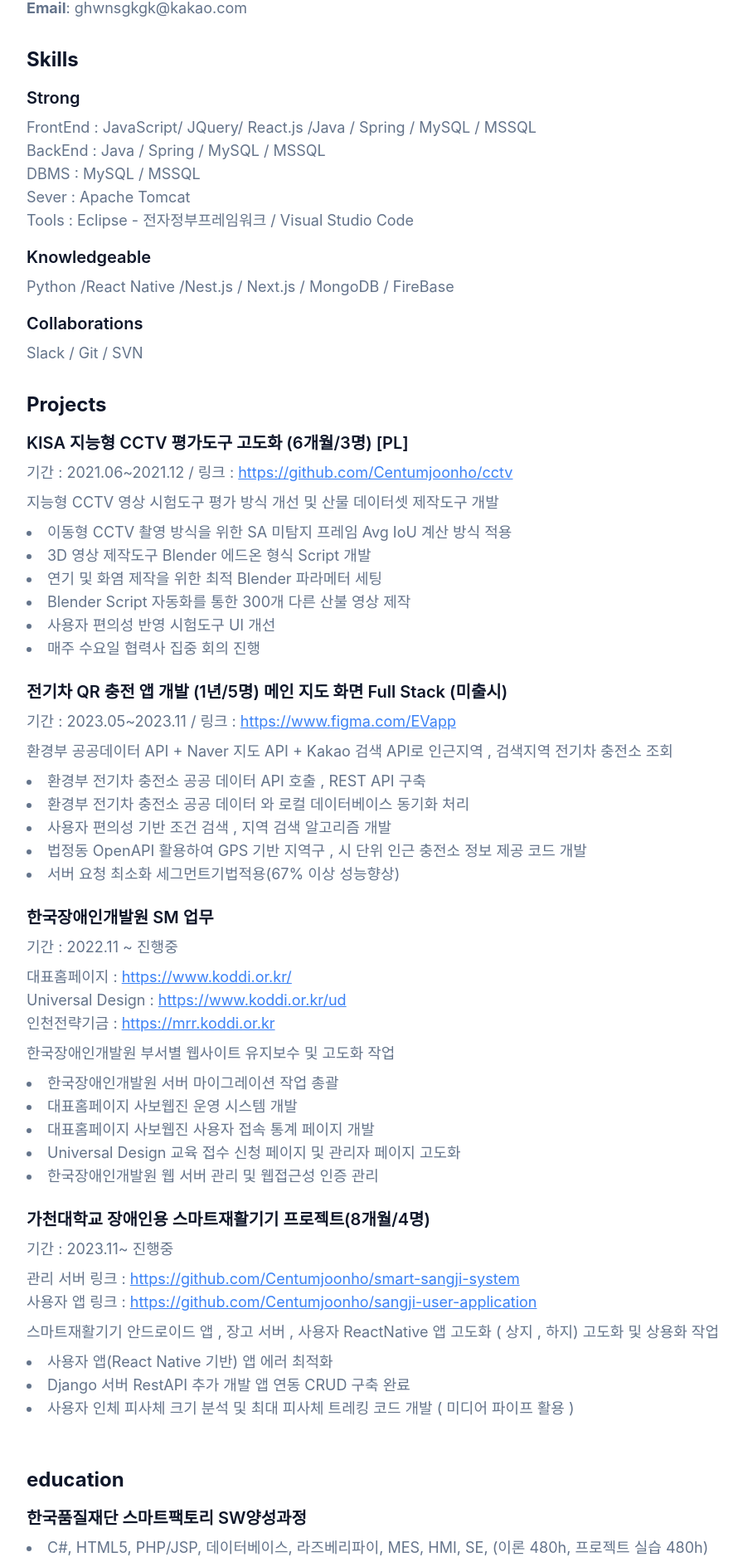
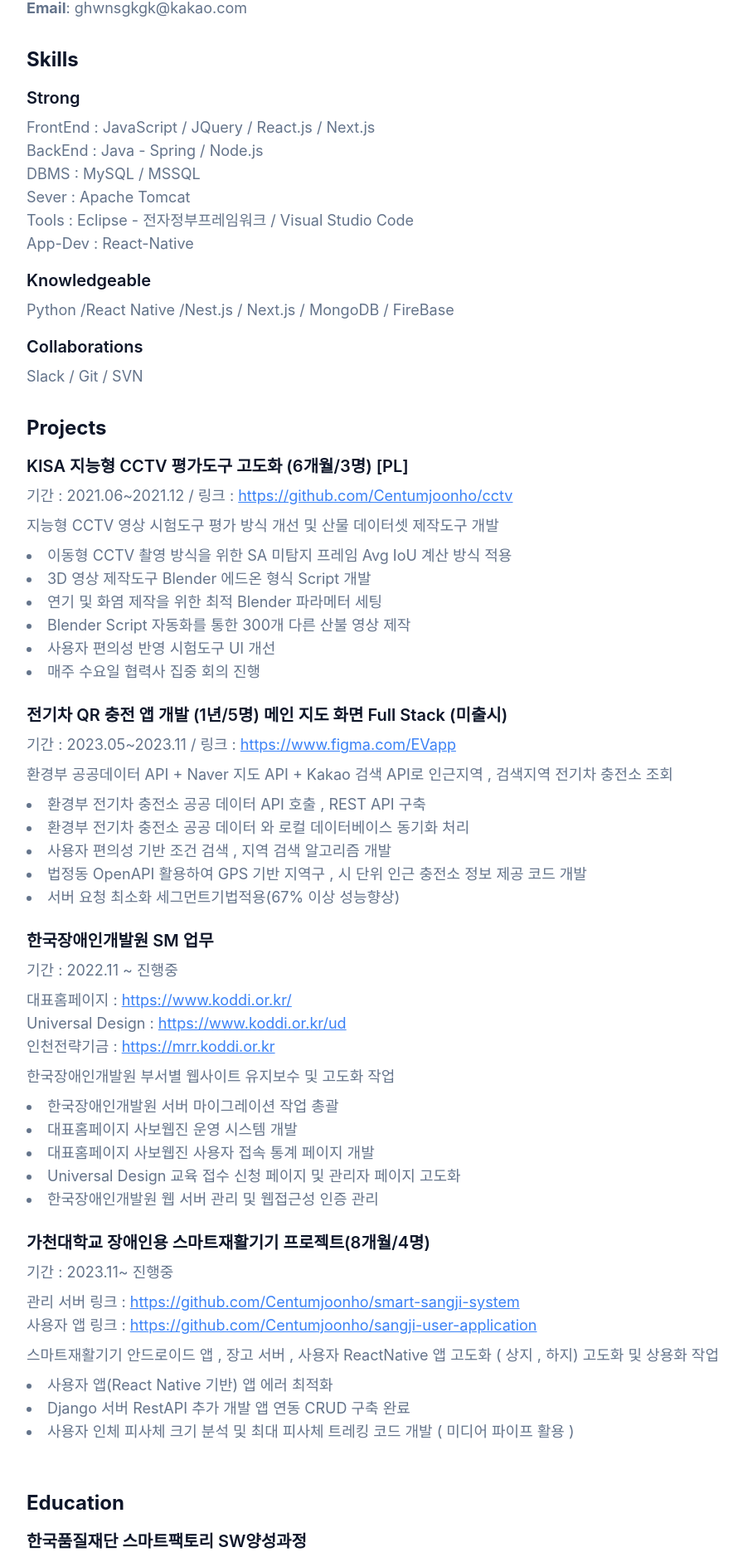
Before and after one commit to Centumjoonho/nextjs_portfolio_add_notion, a Next.js app: page /about in a window 1280 px wide. Shown: the part 372-2255 px from the top of the page at 83% size, without its empty margins (4-900 px from the left). Built offline with nearby package versions, Linux system fonts and the light colour scheme.

Commit message:
Update skill.js

```diff
--- a/components/about/skill.js
+++ b/components/about/skill.js
@@ -24,11 +24,12 @@
           <h2 className="text-2xl font-bold mb-4">Skills</h2>
           <div className="mb-4">
             <h3 className="text-xl font-semibold mb-2">Strong</h3>
-            <p className="text-lg"> FrontEnd : JavaScript/ JQuery/ React.js /Java / Spring / MySQL / MSSQL </p>
-            <p className="text-lg"> BackEnd : Java / Spring / MySQL / MSSQL </p>
+            <p className="text-lg"> FrontEnd : JavaScript / JQuery / React.js / Next.js </p>
+            <p className="text-lg"> BackEnd : Java - Spring / Node.js </p>
             <p className="text-lg"> DBMS : MySQL / MSSQL </p>
             <p className="text-lg"> Sever : Apache Tomcat</p>
             <p className="text-lg"> Tools :  Eclipse - 전자정부프레임워크 / Visual Studio Code</p>
+            <p className="text-lg"> App-Dev :  React-Native </p>
           </div>
           <div className="mb-4">
             <h3 className="text-xl font-semibold mb-2">Knowledgeable</h3>
@@ -117,7 +118,7 @@
           </div>
         </div>
         <div className="mb-8">
-          <h2 className="text-2xl font-bold mb-4">education</h2>
+          <h2 className="text-2xl font-bold mb-4">Education</h2>
           <div>
             <h3 className="text-xl font-semibold mb-2">한국품질재단 스마트팩토리 SW양성과정</h3>
 
```
